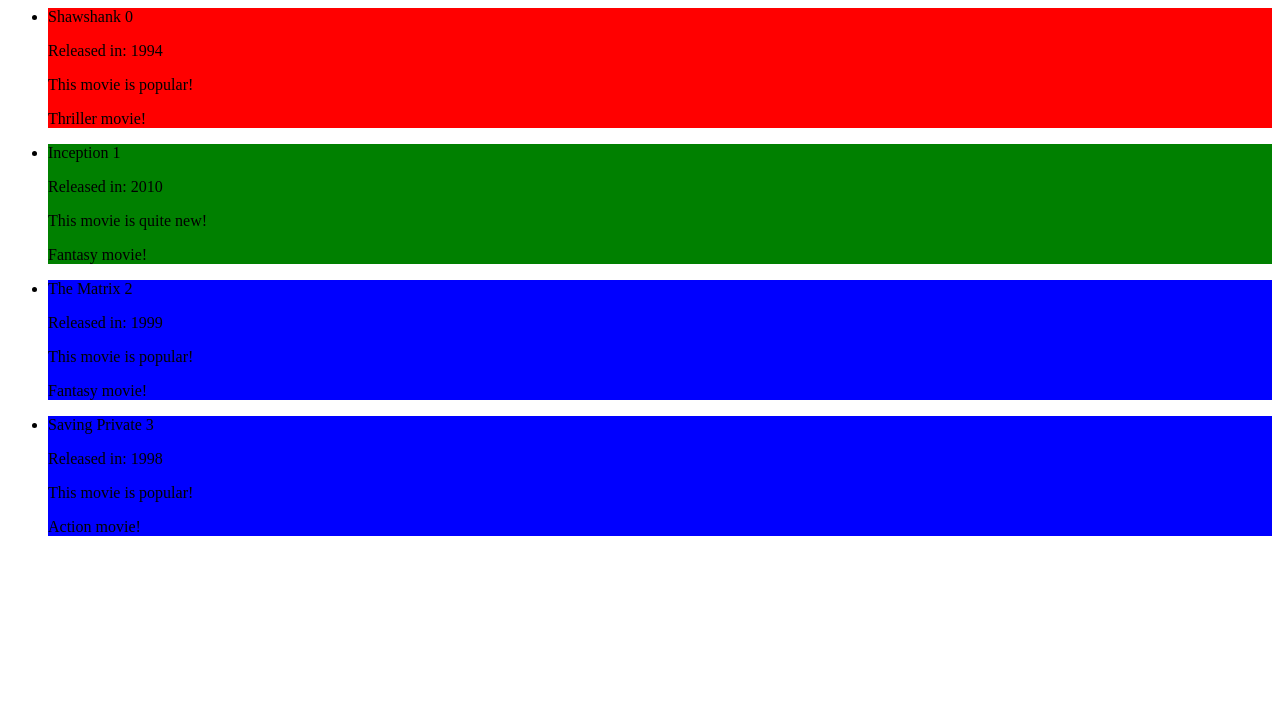
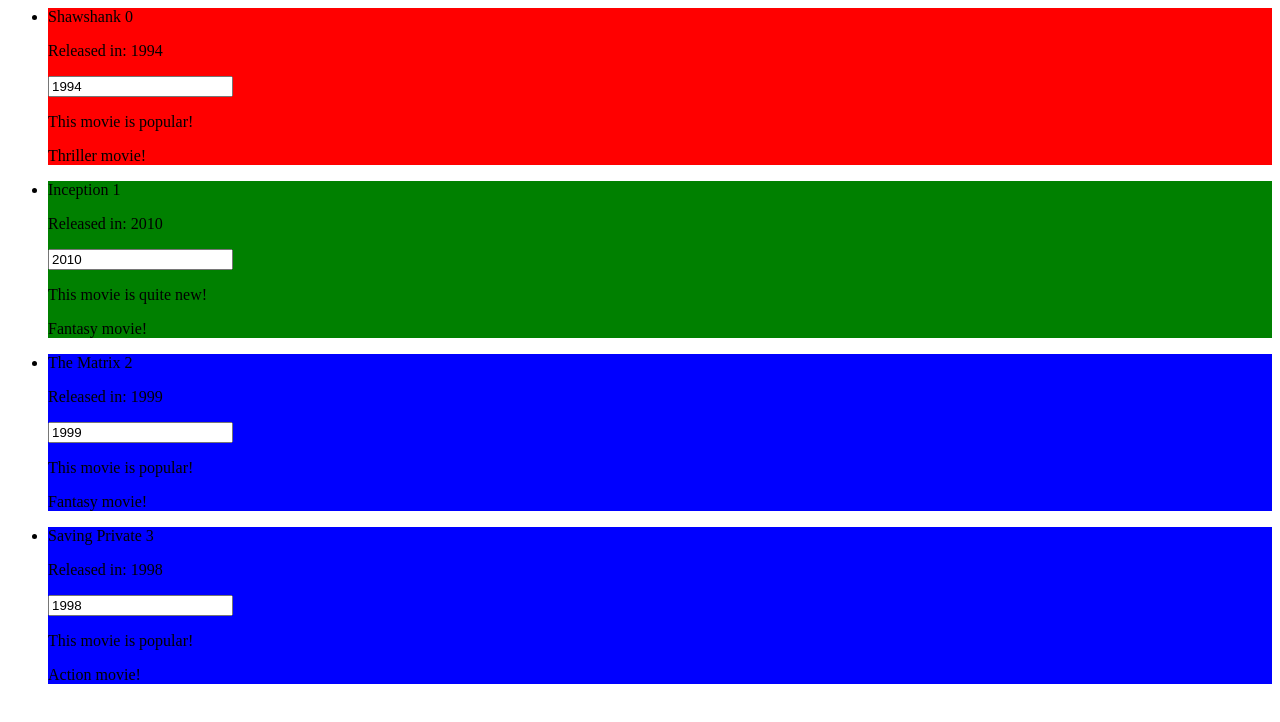
Before and after one commit to b-e-a-t-a/Angular-JS-tutorial, a plain HTML site: page directives/index.html in a window 1280 px wide. Drawn offline with nearby package versions, Linux system fonts and the light colour scheme.

Commit message:
Add ng-module directive

```diff
--- a/directives/index.html
+++ b/directives/index.html
@@ -20,6 +20,7 @@
           ng-repeat="movie in movies.favorites">
           <p>{{ movie.title }} {{$index}}</p>
           <p>Released in: {{movie.year}}</p>
+          <input type="text" ng-model="movie.year">
           <p ng-show="movie.popular">This movie is popular!</p>
           <p ng-if="movie.year > '2000'">This movie is quite new!</p>
           <div ng-switch="movie.category">
```
